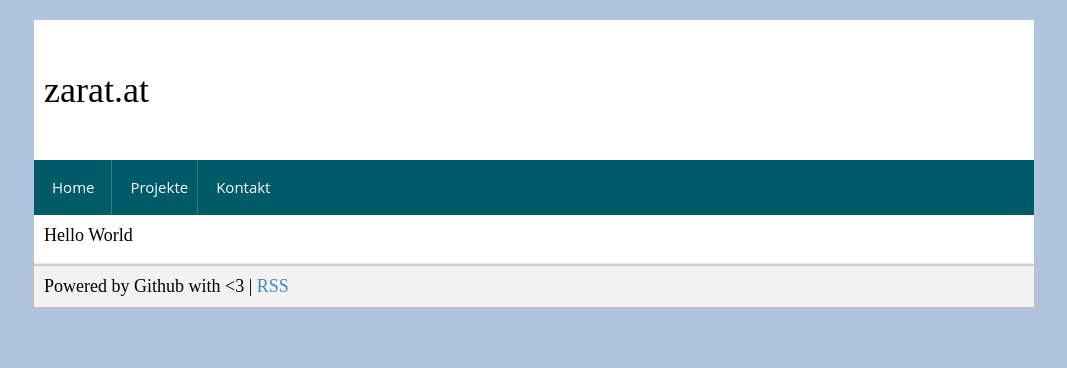
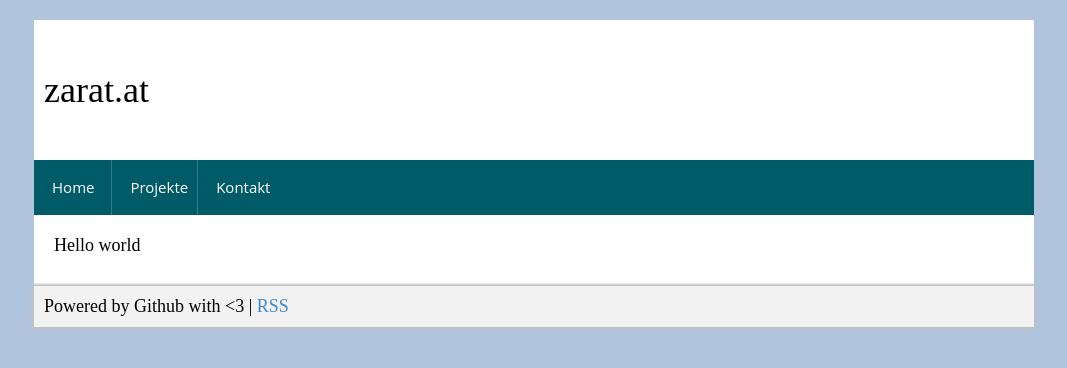
Before and after one commit to zarat/zarat.github.io, a Jekyll site: the page built from index.html, in a window 1280 px wide. Shown: the top 368 px of the page, without its empty margins (106-1173 px from the left). Built offline with Jekyll 4.4.1, drawn with Linux system fonts in a browser that asks for light colours; the list of posts is cut into pages by our own code; part of the change alters nothing that is shown.

Commit message:
Update index.html

```diff
--- a/index.html
+++ b/index.html
@@ -2,4 +2,6 @@
 layout: default
 ---
 
-<p>Hello World</p>
+<div class="sp-content">
+  <p>Hello world</p>
+</div>
```
